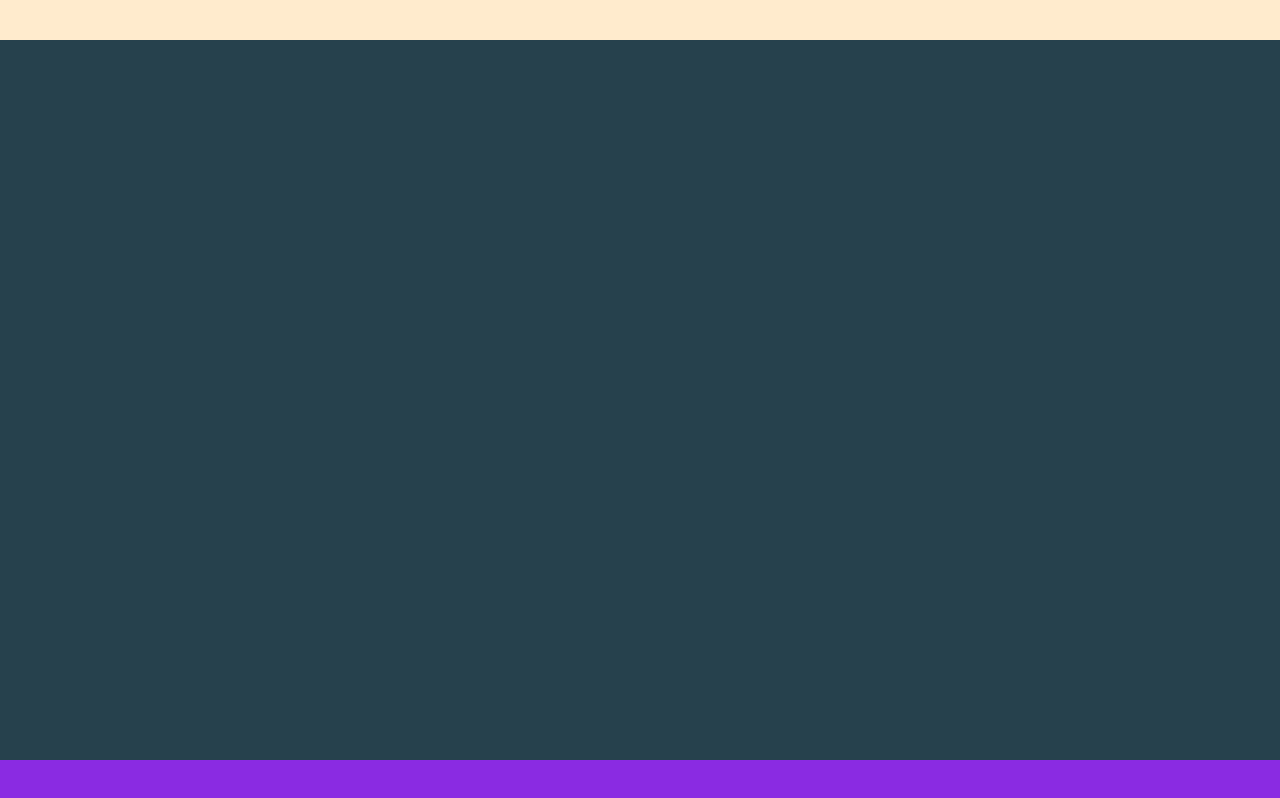
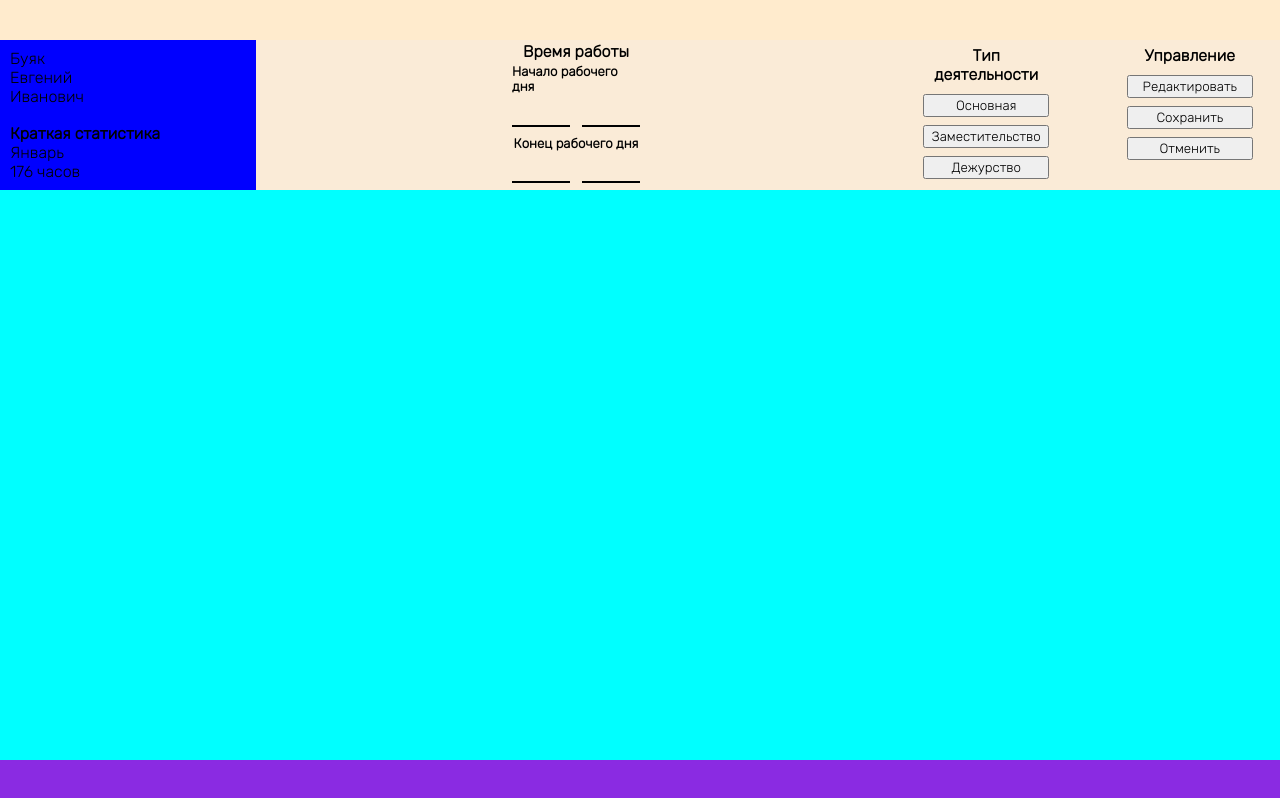
Before and after one commit to Mckenza/timesheet_redux_2v, a React (Create React App) app: page /app/calendar/1/1 in a window 1280 px wide. Before the commit this address had no page. Built offline with nearby package versions, Linux system fonts and the light colour scheme.

Commit message:
calendar component

```diff
--- a/src/App.js
+++ b/src/App.js
@@ -1,5 +1,6 @@
 import React from "react";
 import { BrowserRouter, Route, Routes } from "react-router-dom";
+import Calendar from "./components/main/calendar/Calendar";
 import FormMonth from "./components/main/form-add-month/FormMonth";
 import FormAdd from "./components/main/form-add/FormAdd";
 import List from "./components/main/list-employees/List";
@@ -19,11 +20,10 @@ function App() {
                 <FormAdd />
                 <FormMonth />
               </div>
-            } />
-            <Route path="calendar/:id/:year-month" element={
-              <h2>Тут будет календарь</h2>
-            } />
-            <Route />
+            }/>
+            <Route path="app/calendar/:id/:yearmonth" element={
+                <Calendar/>
+              } />
             <Route path="/" element={
               <div>
                 <h2>Привет из стартовой страницы</h2>
--- /dev/null
+++ b/src/components/main/calendar/Calendar.jsx
@@ -0,0 +1,71 @@
+import React from "react";
+import { useParams } from "react-router-dom";
+
+const Calendar = () => {
+
+    const params = useParams();
+    console.log(params);
+
+    return (
+        <div className="wrap_calendar">
+            <div className="manage_calendar">
+                <div className="info_about_employee">
+                    <div className="wrap_name_">
+                        <div className="last_name">
+                            Буяк
+                        </div>
+                        <div className="first_name">
+                            Евгений
+                        </div>
+                        <div className="patronymic">
+                            Иванович
+                        </div>
+                    </div>
+                    <div className="month_and_hours">
+                        <h4>Краткая статистика</h4>
+                        <div className="name_month">
+                            Январь
+                        </div>
+                        <div className="amount_hours">
+                            176 часов
+                        </div>
+                    </div>
+                </div>
+                <div className="enter_time">
+                    <h4>Время работы</h4>
+                    <h5>Начало рабочего дня</h5>
+                    <div className="start_time">
+                        <input type="number"></input>
+                        <input type="number"></input>
+                    </div>
+                    <h5>Конец рабочего дня</h5>
+                    <div className="finish_time">
+                        <input type="number"></input>
+                        <input type="number"></input>
+                    </div>
+                </div>
+                <div className="manage_buttons">
+                    <div className="type_work">
+                        <h4>Тип деятельности</h4>
+                        <button>Основная</button>
+                        <button>Заместительство</button>
+                        <button>Дежурство</button>
+
+                    </div>
+                    <div className="edit_calendar">
+                        <h4>Управление</h4>
+                        <button>Редактировать</button>
+                        <button>Сохранить</button>
+                        <button>Отменить</button>
+                    </div>
+                </div>
+            </div>
+            <div className="calendar">
+
+            </div>
+        </div>
+    )
+}
+
+
+export default Calendar;
--- a/src/components/main/list-employees/listTables/ItemForListTables.jsx
+++ b/src/components/main/list-employees/listTables/ItemForListTables.jsx
@@ -12,10 +12,6 @@ function parseDate(date) {
 }
 
 const ItemForListTables = ({ idEmpl, data, deleteMonth }) => {
-
-    const params = useParams();
-
-
 
     return (
         <div className="table_item">
--- a/src/style.scss
+++ b/src/style.scss
@@ -1,16 +1,15 @@
-
 @font-face {
-    font-family: 'Rubic-font-bold';
+    font-family: "Rubic-font-bold";
     src: url(fonts/Rubik-Bold.ttf);
 }
 
 @font-face {
-    font-family: 'Rubic-font-normal';
+    font-family: "Rubic-font-normal";
     src: url(fonts/Rubik-Medium.ttf);
 }
 
 @font-face {
-    font-family: 'Rubic-font-light';
+    font-family: "Rubic-font-light";
     src: url(fonts/Rubik-Light.ttf);
 }
 
@@ -21,27 +20,27 @@ $SecondaryColorText: #ffffff;
 $ColorBorder: #757575;
 $SecondaryColorBlock: #0d5fa2;
 
-*{
+* {
     padding: 0;
     margin: 0;
     box-sizing: border-box;
     color: $colorText;
-    font-family: 'Rubic-font-light';
+    font-family: "Rubic-font-light";
 }
 
-body{
+body {
     height: 100%;
     width: 100%;
     background-color: $backGroundColorRoot;
 }
 
-#root{
+#root {
     max-width: 1400px;
     height: 100vh;
     margin: 0 auto;
 }
 
-header{
+header {
     width: 100%;
     height: 5vh;
     background-color: blanchedalmond;
@@ -49,28 +48,27 @@ header{
 
 /* ---------- MAIN ------------*/
 
-main{
+main {
     height: 90vh;
     width: 100%;
 
-    .wrap_main{
+    .wrap_main {
         height: 100%;
         width: 100%;
         display: flex;
         justify-content: center;
-
     }
 }
 
 /* --------- LIST ---------- */
 
-.list_employees{
+.list_employees {
     height: 100%;
     width: 60%;
     position: relative;
     overflow: hidden;
 
-    .manage_list{
+    .manage_list {
         height: 50px;
         width: 100%;
         margin-bottom: 15px;
@@ -78,7 +76,7 @@ main{
         justify-content: center;
         align-items: center;
 
-        .button_create{
+        .button_create {
             height: 80%;
             width: 60%;
             font-size: 30px;
@@ -91,7 +89,7 @@ main{
         }
     }
 
-    .wrap_list_empl{
+    .wrap_list_empl {
         height: calc(100% - 65px);
         width: 100%;
         display: flex;
@@ -99,12 +97,12 @@ main{
         flex-direction: column;
         overflow: scroll;
 
-        &::-webkit-scrollbar{
+        &::-webkit-scrollbar {
             width: 0;
             height: 0;
         }
 
-        .item_list{
+        .item_list {
             height: 220px;
             max-width: 100%;
             padding: 0 10px 10px 10px;
@@ -115,7 +113,7 @@ main{
             border-radius: 10px;
             box-shadow: 0 0 3px white;
 
-            .info_manage_item{
+            .info_manage_item {
                 height: 50%;
                 width: 100%;
                 display: flex;
@@ -123,8 +121,7 @@ main{
                 font-size: 22px;
                 border-bottom: 2px $ColorBorder solid;
 
-
-                .wrap_fio_position{
+                .wrap_fio_position {
                     width: 45%;
                     display: flex;
                     flex-direction: column;
@@ -132,19 +129,19 @@ main{
                     margin: 0 20px;
                 }
 
-                .derar_item{
+                .derar_item {
                     width: 40%;
                     align-self: center;
                     margin: 0 20px;
                 }
 
-                .wrap_manage_item{
+                .wrap_manage_item {
                     width: 15%;
                     display: flex;
                     flex-direction: column;
                     align-self: center;
 
-                    *{
+                    * {
                         border: none;
                         background-color: transparent;
                         align-self: flex-end;
@@ -153,23 +150,20 @@ main{
                         padding: 2px 10px;
                         border-radius: 5px;
                         font-size: 14px;
-                        font-family: 'Rubic-font-light';
+                        font-family: "Rubic-font-light";
                     }
-
                 }
-
-
             }
 
-            .list_tables_empl{
+            .list_tables_empl {
                 height: 50%;
                 width: 100%;
                 display: flex;
                 position: relative;
                 padding-top: 10px;
 
-
-                .button_left, .button_right{
+                .button_left,
+                .button_right {
                     position: absolute;
                     height: 28px;
                     width: 28px;
@@ -182,25 +176,24 @@ main{
                     margin: auto 5px;
                     text-align: center;
                     font-size: 22px;
-
                 }
 
-                .button_right{
+                .button_right {
                     right: 0;
                 }
 
-                .button_left{
+                .button_left {
                     left: 0;
                 }
 
-                .wrap_item_tables{
+                .wrap_item_tables {
                     width: 100%;
                     height: 100%;
                     display: flex;
                     justify-content: space-between;
                 }
 
-                .table_item{
+                .table_item {
                     height: 100%;
                     width: 23%;
                     flex-shrink: 0;
@@ -210,12 +203,11 @@ main{
                     background-color: $SecondaryColorBlock;
                     border-radius: 6px;
 
-                    &:not(:last-child){
+                    &:not(:last-child) {
                         margin-right: 15px;
                     }
 
-
-                    .date{
+                    .date {
                         width: 100%;
                         height: 30%;
                         font-size: 18px;
@@ -223,7 +215,7 @@ main{
                         color: $SecondaryColorText;
                     }
 
-                    .hours_from_table{
+                    .hours_from_table {
                         width: 100%;
                         height: 70%;
                         display: flex;
@@ -232,10 +224,9 @@ main{
                         text-align: center;
                         font-size: 22px;
                         color: $SecondaryColorText;
-
                     }
 
-                    a{
+                    a {
                         position: absolute;
                         top: 0;
                         bottom: 0;
@@ -245,7 +236,7 @@ main{
                         background-color: transparent;
                     }
 
-                    .edit_table{
+                    .edit_table {
                         position: absolute;
                         top: 0;
                         bottom: 0;
@@ -255,7 +246,7 @@ main{
                         background-color: transparent;
                     }
 
-                    .delete_table{
+                    .delete_table {
                         height: 20px;
                         width: 20px;
                         position: absolute;
@@ -269,21 +260,19 @@ main{
             }
         }
     }
-
-
 }
 
 /* --------- /LIST ------- */
 /* --------- ADD FORM ------ */
 
-.form_add_employee{
+.form_add_employee {
     height: 100%;
     width: 40%;
     display: flex;
     justify-content: center;
     align-items: center;
 
-    .inputs_form{
+    .inputs_form {
         height: 500px;
         width: 70%;
         display: flex;
@@ -293,7 +282,7 @@ main{
         border-radius: 10px;
         box-shadow: 0 0 4px white;
 
-        .name_block{
+        .name_block {
             font-size: 30px;
             display: flex;
             justify-content: center;
@@ -301,13 +290,13 @@ main{
             height: 20%;
         }
 
-        .wrap_inputs_form{
+        .wrap_inputs_form {
             height: 60%;
             display: flex;
             flex-direction: column;
             align-items: center;
 
-            input{
+            input {
                 width: 90%;
                 align-self: center;
                 margin: 15px 0;
@@ -315,10 +304,9 @@ main{
                 font-size: 18px;
                 border: none;
                 padding-left: 10px;
-
             }
 
-            .manage_inputs_form{
+            .manage_inputs_form {
                 height: 40px;
                 width: 100%;
                 display: flex;
@@ -326,7 +314,7 @@ main{
                 margin-top: 15px;
             }
 
-            .manage_inputs_form button{
+            .manage_inputs_form button {
                 height: 100%;
                 width: 30%;
                 border: none;
@@ -342,7 +330,7 @@ main{
 
 /* -------- ADD MONTH -------- */
 
-.month_add_form{
+.month_add_form {
     height: 100%;
     width: 40%;
     background-color: brown;
@@ -350,14 +338,14 @@ main{
     justify-content: center;
     align-items: center;
 
-    .inputs_month_data{
+    .inputs_month_data {
         height: 350px;
         width: 70%;
         display: flex;
         justify-content: space-between;
         flex-direction: column;
 
-        .months_buttons{
+        .months_buttons {
             height: 70%;
             width: 100%;
             display: flex;
@@ -365,7 +353,7 @@ main{
             align-items: center;
             justify-content: center;
 
-            *{
+            * {
                 height: 40px;
                 margin: 10px;
                 padding: 10px;
@@ -374,22 +362,21 @@ main{
                 align-items: center;
             }
 
-            *.colorBack{
+            *.colorBack {
                 background-color: red;
             }
         }
 
-        .manage_buttons{
+        .manage_buttons {
             height: 20%;
             width: 100%;
             display: flex;
             justify-content: end;
 
-            *{
+            * {
                 height: 40px;
                 margin: 10px;
                 padding: 10px;
-
             }
         }
     }
@@ -397,12 +384,107 @@ main{
 
 /* -------- /ADD MONTH -------- */
 
+/* ------- CALENDAR -------- */
+
+.wrap_calendar {
+    height: 100%;
+    width: 100%;
+    background-color: aqua;
+
+    .manage_calendar {
+        height: 150px;
+        width: 100%;
+        background-color: antiquewhite;
+        display: flex;
+        align-items: flex-start;
+        justify-content: space-between;
+
+        .info_about_employee {
+            width: 20%;
+            height: 100%;
+            background-color: blue;
+            display: flex;
+            flex-direction: column;
+            padding: 0 10px;
+            justify-content: space-around;
+
+            .wrap_name_ {
+            }
+
+            .month_and_hours {
+            }
+        }
+
+        .enter_time {
+            height: 100%;
+            width: 10%;
+            display: flex;
+            flex-direction: column;
+            justify-content: space-around;
+
+            .start_time,
+            .finish_time {
+                width: 100%;
+                display: flex;
+                justify-content: space-between;
+
+                * {
+                    width: 45%;
+                    border: none;
+                    background-color: transparent;
+                    border-bottom: 2px black solid;
+                    margin: 5px 0;
+                    font-size: 18px;
+                    text-align: center;
+                }
+
+                ::-webkit-outer-spin-button,
+                ::-webkit-inner-spin-button {
+                    -webkit-appearance: none;
+                }
+            }
+
+            h4,
+            h5 {
+                align-self: center;
+            }
+        }
+
+        .manage_buttons{
+            height: 100%;
+            width: 30%;
+            display: flex;
+            align-items: center;
+            justify-content: space-between;
+
+            .type_work, .edit_calendar{
+                width: 47%;
+                height: 100%;
+                display: flex;
+                flex-direction: column;
+                align-items: center;
+
+                *{
+                    width: 70%;
+                    padding: 2px 0;
+                    margin: 4px 0;
+                }
+
+                h4{
+                    text-align: center;
+                }
+            }
+        }
+    }
+}
+
+/* ------- /CALENDAR -------- */
 
 /* --------- /MAIN -------- */
 
 /* --------- FOOTER ---------- */
 
-footer{
+footer {
     height: 5vh;
     width: 100%;
     background-color: blueviolet;
```
